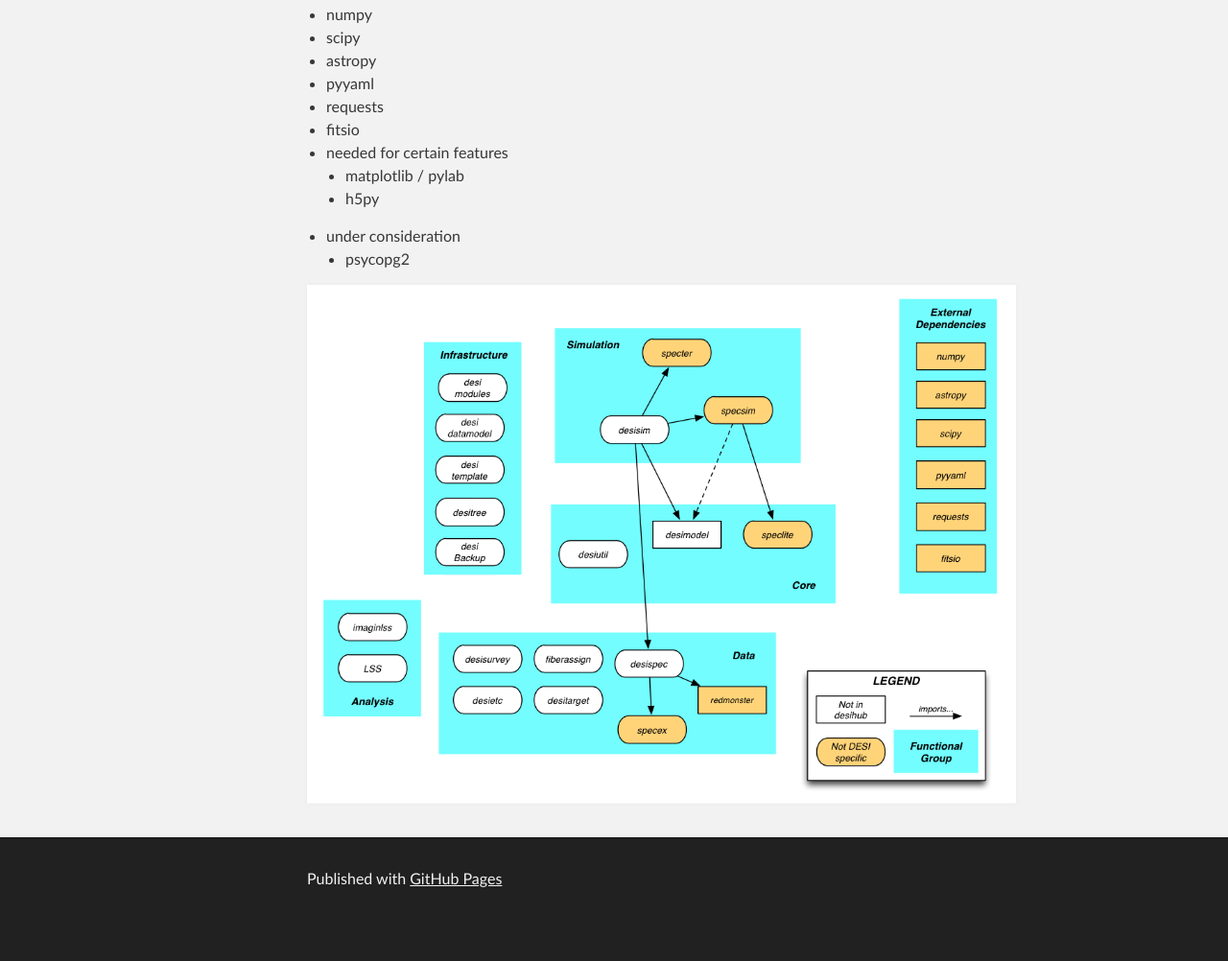
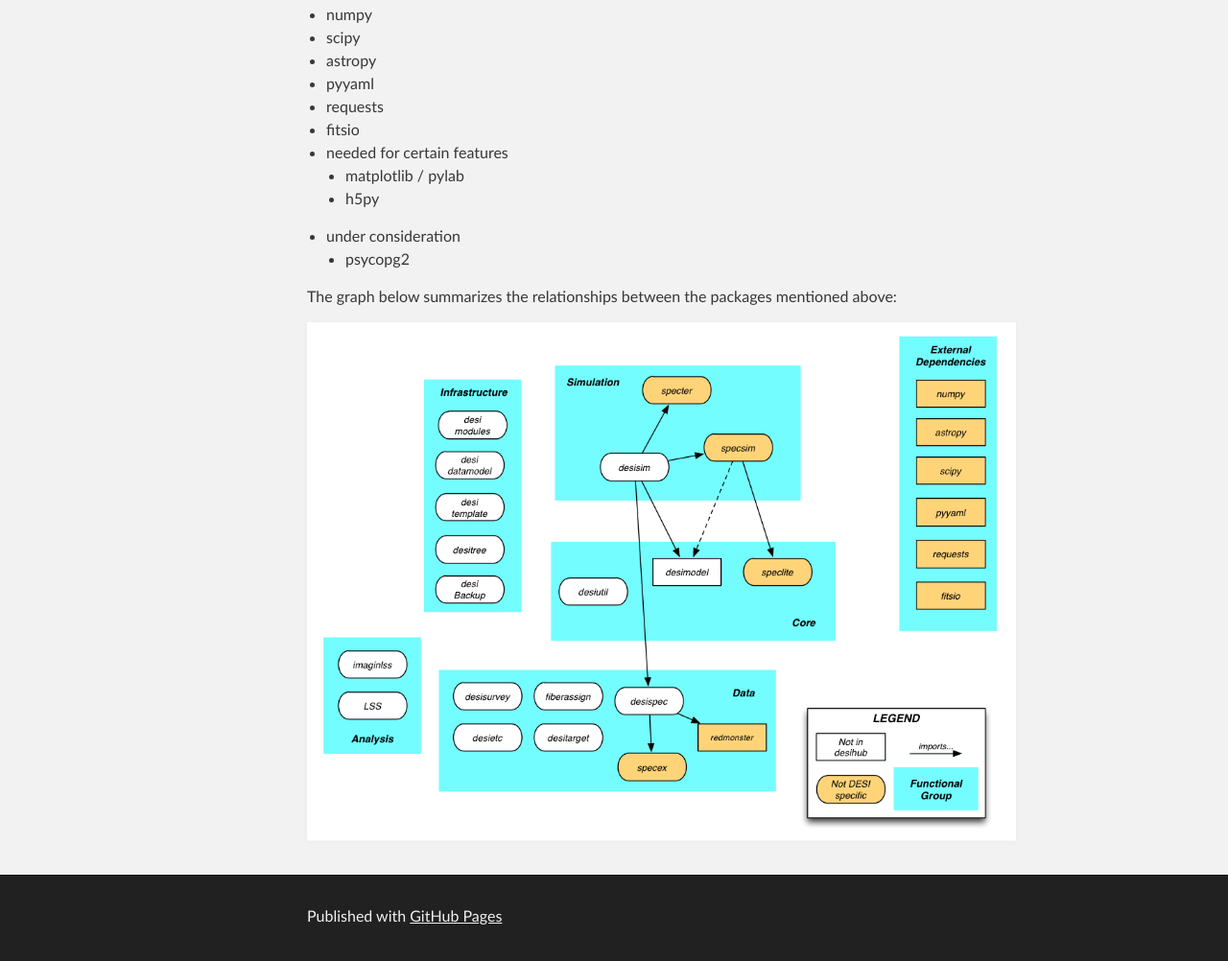
Before and after one commit to desihub/desihub.github.io, a plain HTML site: page index.html in a window 1280 px wide. Shown: the part 1616-2618 px from the top of the page at 96% size. Before the commit the page ends 2579 px from the top, so only its background shows below. Drawn offline with Linux system fonts and the light colour scheme.

Commit message:
Add a caption for the package graph

```diff
--- a/index.html
+++ b/index.html
@@ -160,6 +160,7 @@ and resolution (not DESI-specific)</li>
 </li>
 </ul>
 
+<p>The graph below summarizes the relationships between the packages mentioned above:</p>
 <p><img src="images/packages.png" alt="Graph of DESI Data Systems Packages"></p>
       </section>
     </div>
```
